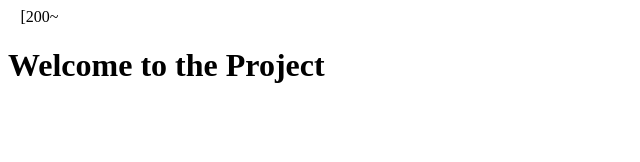
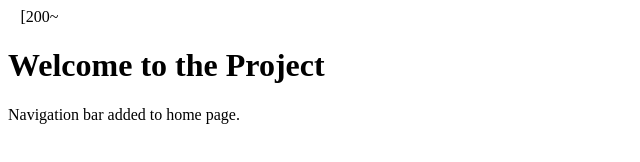
Before and after one commit to rahulpreethamsai/git-workflow-project, a plain HTML site: page index.html in a window 1280 px wide. Shown: the whole page, without its empty margins (0-640 px from the left). Drawn offline with Linux system fonts and the light colour scheme.

```diff
--- a/index.html
+++ b/index.html
@@ -3,3 +3,4 @@
 <head><title>Home Page</title></head>
 <body><h1>Welcome to the Project</h1></body>
 </html>
+<p>Navigation bar added to home page.</p>
```
